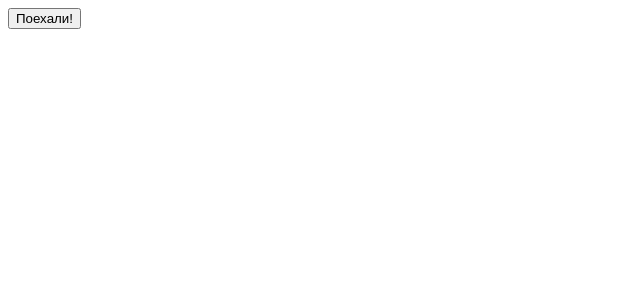
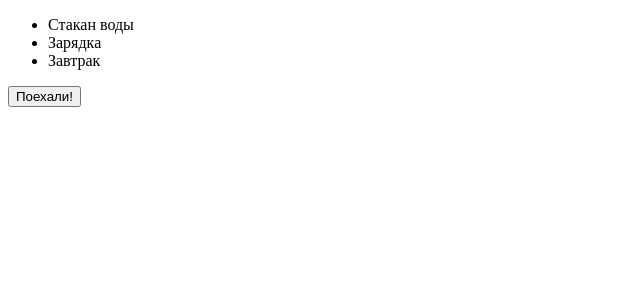
Before and after one commit to WebHeroSchool/ReactApp-n, a React (Create React App) app: page / in a window 1280 px wide. Shown: the top 300 px of the page, without its empty margins (0-640 px from the left). Built offline with nearby package versions, Linux system fonts and the light colour scheme.

Commit message:
create new components

```diff
--- a/src/App.js
+++ b/src/App.js
@@ -1,7 +1,14 @@
 import React from 'react';
 
-const element = (<div>
+const ItemList = () => (<ul>
+    <li>Стакан воды</li>
+    <li>Зарядка</li>
+    <li>Завтрак</li>
+  </ul>);
+
+const App = () => (<div>
+  <ItemList />
   <button>Поехали!</button>
 </div>);
 
-export {element};
+export default App;
--- a/src/index.js
+++ b/src/index.js
@@ -1,9 +1,9 @@
 import React from 'react';
 import ReactDOM from 'react-dom';
-import {element} from './App';
+import App from './App';
 
 
 ReactDOM.render(
-    element,
+    <App />,
   document.getElementById('root')
 );
```
